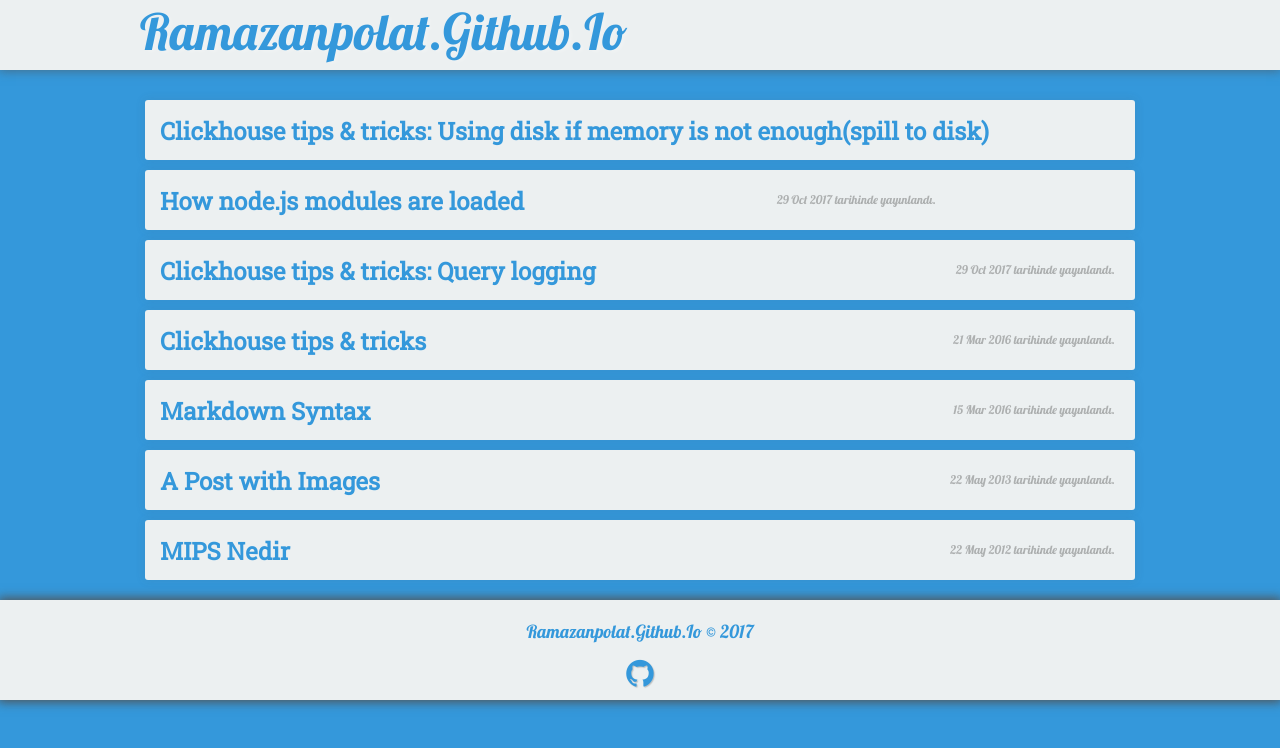
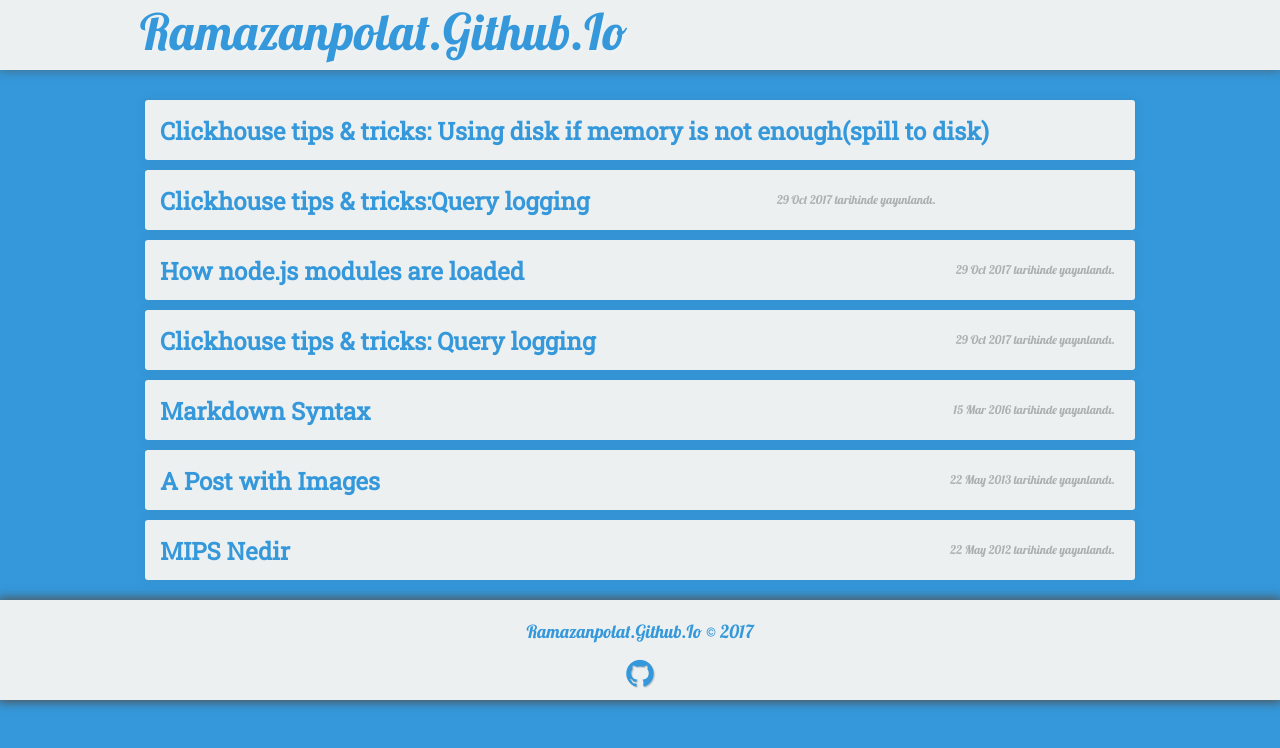
Before and after one commit to ramazanpolat/ramazanpolat_old.github.io, a Jekyll site: the page built from blog/index.md, in a window 1280 px wide. Shown: the top 748 px of the page. Built offline with Jekyll 4.4.1, drawn with Linux system fonts in a browser that asks for light colours; nearby versions of some CDN libraries.

Commit message:
Update 2016-03-21-deneme.md

```diff
--- a/_posts/2016-03-21-deneme.md
+++ b/_posts/2016-03-21-deneme.md
@@ -1,6 +1,10 @@
 ---
-layout: post
-title: Clickhouse tips & tricks
+title: Clickhouse tips & tricks:Query logging
+date: 2017-10-29 22:17:00 Z
+categories:
+- clickhouse
+tags:
+- clickhouse
 ---
 Query logging
 ----------
```
